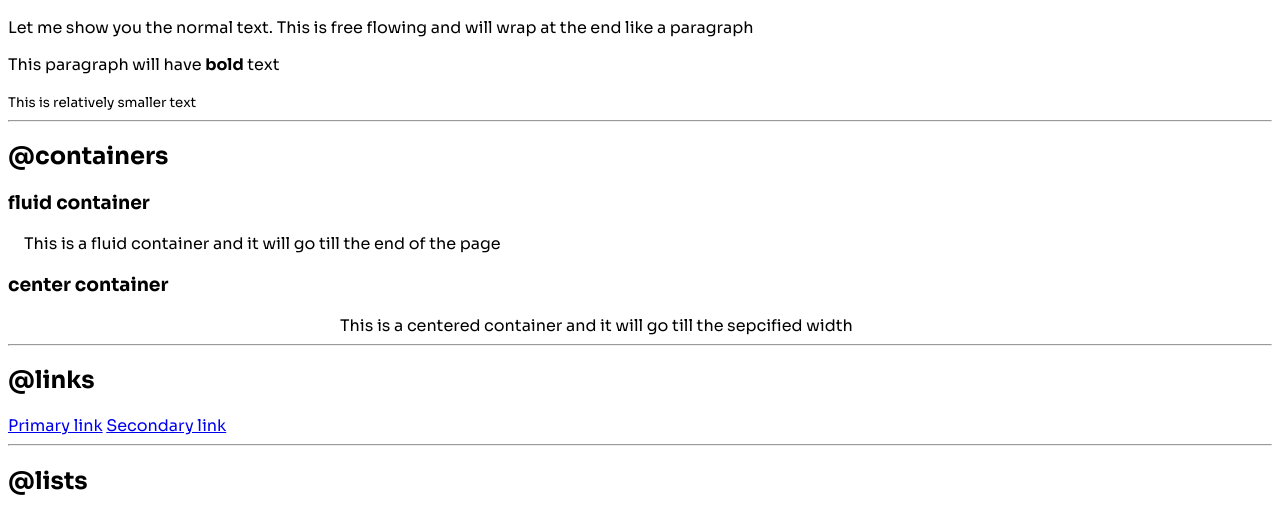
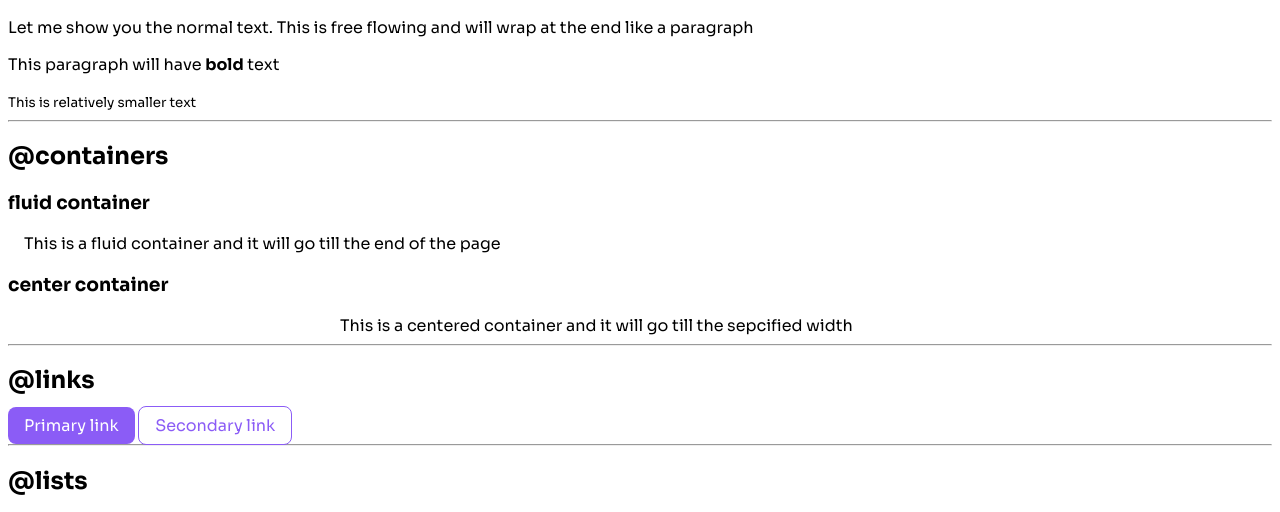
Before and after one commit to creativedev555/prabhatbadoni-portfolio, a plain HTML site: page index.html in a window 1280 px wide. Shown: the part 288-800 px from the top of the page. Drawn offline with Linux system fonts and the light colour scheme.

Commit message:
links-style-updated

```diff
--- a/index.html
+++ b/index.html
@@ -41,8 +41,8 @@
 
   <h2>@links</h2>
 
-  <a href="/">Primary link</a>
-  <a href="/">Secondary link</a>
+  <a class="link link-primary" href="/">Primary link</a>
+  <a class="link link-secondary" href="/">Secondary link</a>
 
   <hr>
 
--- a/styles.css
+++ b/styles.css
@@ -1,4 +1,9 @@
 @import url('https://fonts.googleapis.com/css2?family=Sora:wght@400;700&display=swap');
+
+:root {
+    --primary-color: #8b5cf6;
+}
+
 
 body {
     font-family: 'Sora', sans-serif;
@@ -7,11 +12,30 @@ body {
 /** container **/
 
 .container {
-    padding-left: 1rem;
-    padding-right: 1rem;
+    padding: 0rem 1rem;
 }
 
 .container-center {
 max-width: 600px;
 margin: auto;
 }
+
+/** links **/
+
+.link {
+    text-decoration: none;
+    padding: 0.5rem 1rem;
+}
+
+
+.link-primary {
+ background-color: var(--primary-color);
+ border-radius: 0.5rem;
+ color: white;
+}
+
+.link-secondary {
+    color: var(--primary-color);
+    border-radius: 0.5rem;
+    border: 1px solid var(--primary-color);
+}
```
